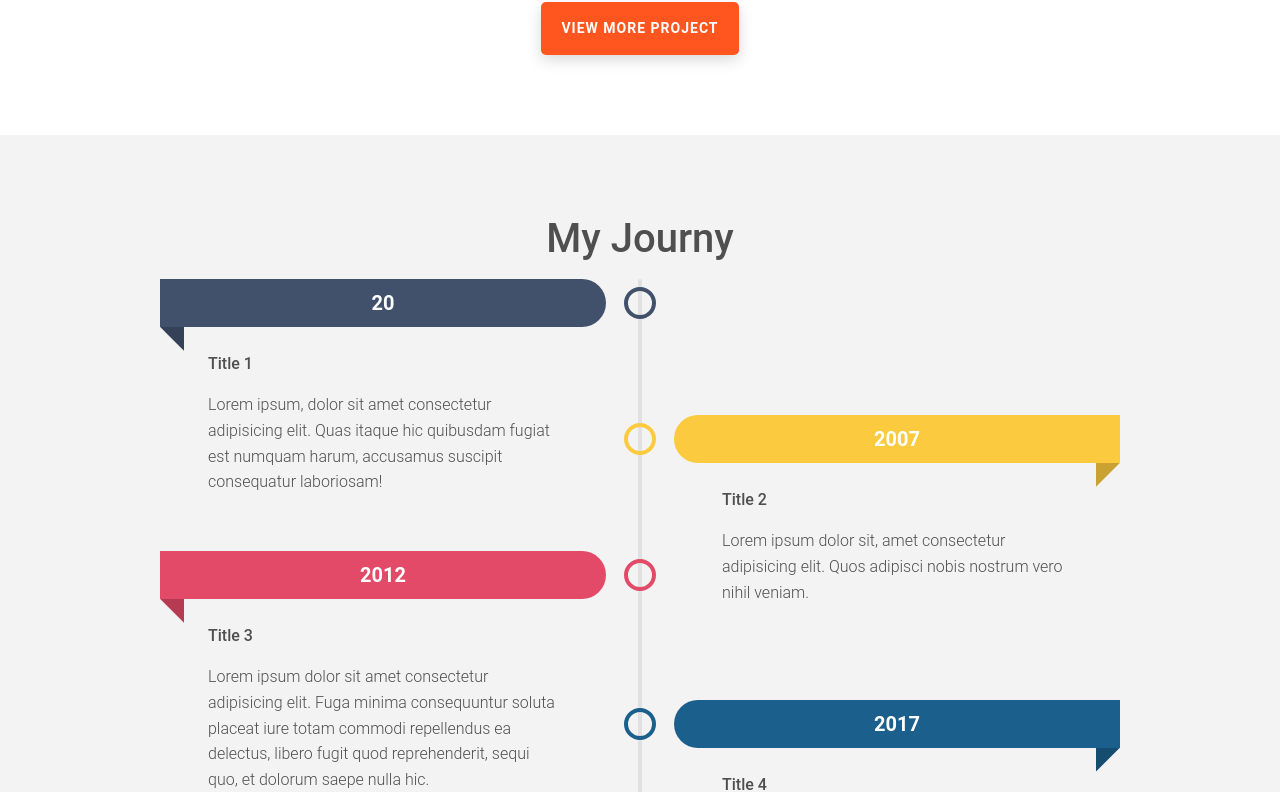
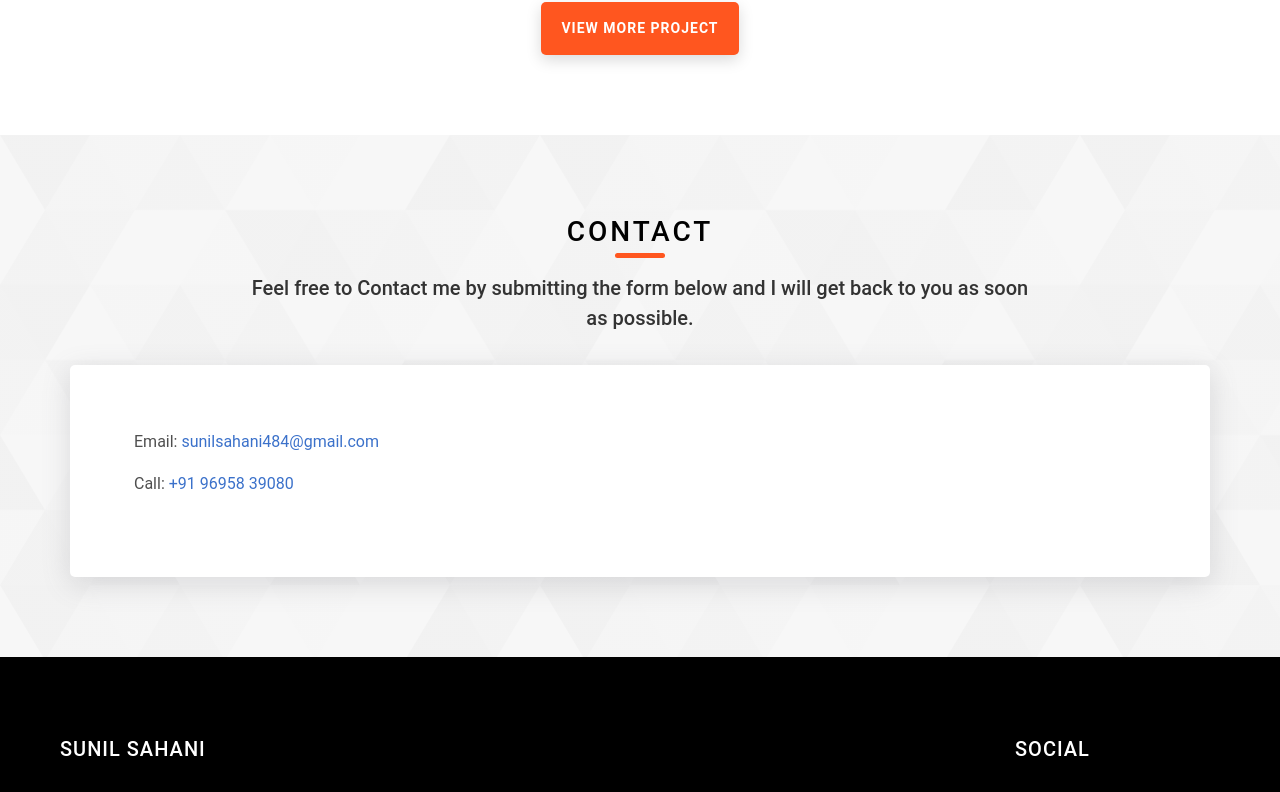
Before and after one commit to Sahani26/portfolio-sunil-react, a React (Create React App) app: page / in a window 1280 px wide. Shown: the part 2708-3500 px from the top of the page. Built offline with nearby package versions, Linux system fonts and the light colour scheme; a web font is replaced by a local one.

Commit message:
first commit

```diff
--- a/src/pages/MainContent.js
+++ b/src/pages/MainContent.js
@@ -126,9 +126,9 @@
         </div>
       </section>
 
-      <div className="exp-area">
+      {/* <div className="exp-area">
         <Experience/>
-      </div>
+      </div> */}
       {/* <ContactUs />   */}
       <section id="contact" className="contact sec-pad dynamicBg">
       <div className="main-container">
```
